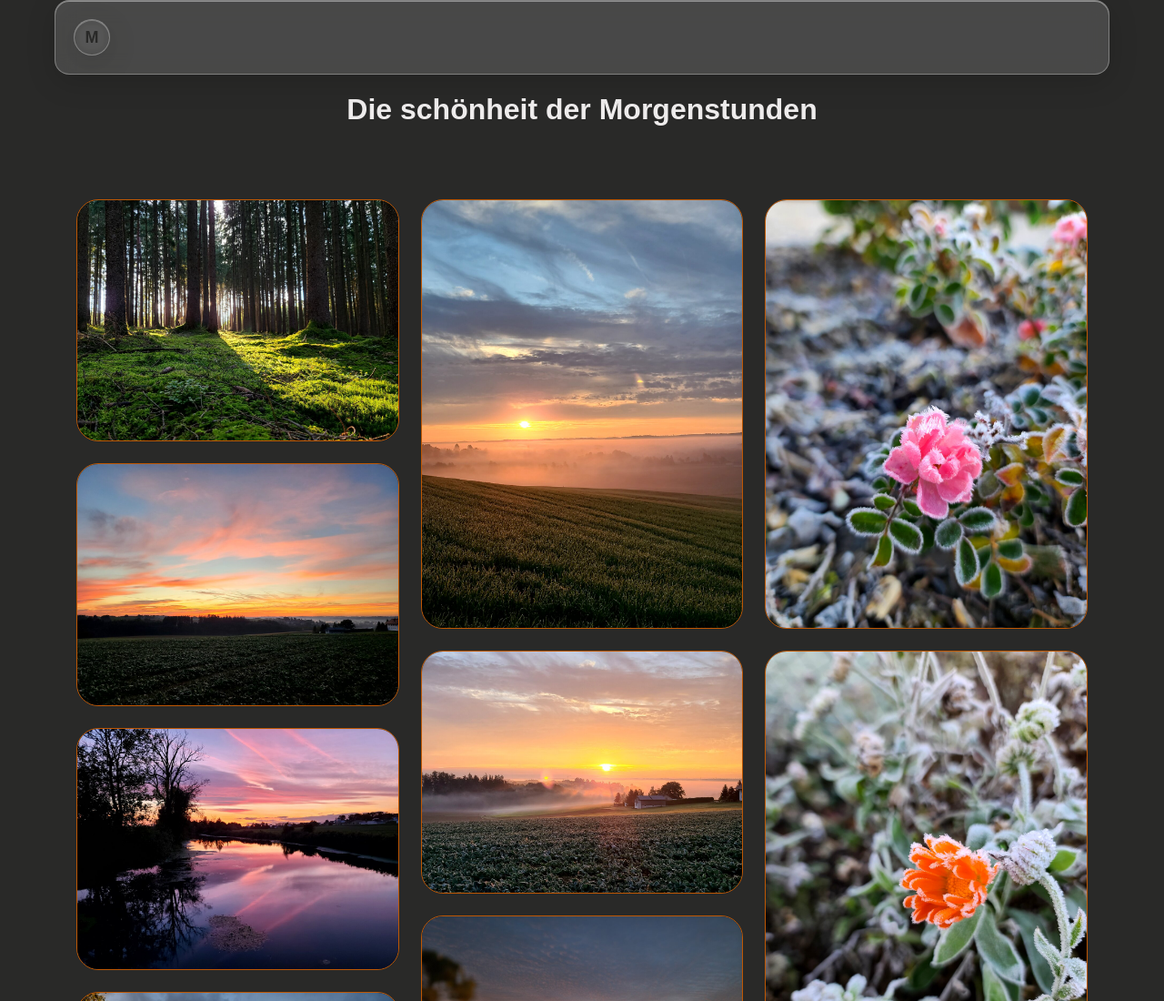
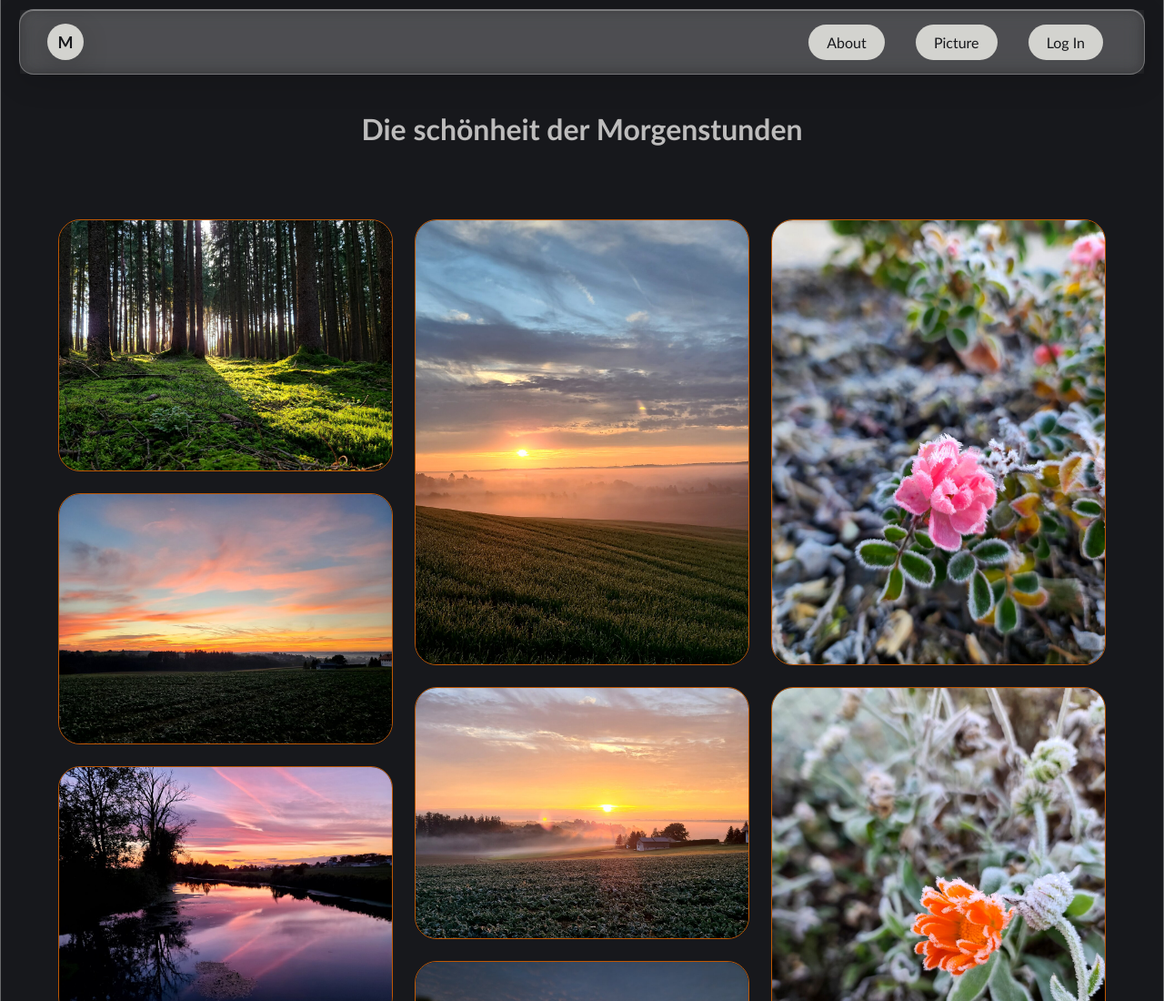
Before and after one commit to hauptm620-sketch/Nature_Cards, a plain HTML site: page index.html in a window 1280 px wide. Shown: the top 1100 px of the page at 91% size. Drawn offline with Linux system fonts and the light colour scheme.

Commit message:
nav links added

```diff
--- a/index.html
+++ b/index.html
@@ -11,6 +11,11 @@
     <header class="header">
       <div class="brand">
         <span class="logo">M</span>
+        <div class="link">
+          <a href="#kontakt" class="nav-link">About</a>
+          <a href="#kontakt" class="nav-link">Picture</a>
+          <a href="#kontakt" class="nav-link">Log In</a>
+        </div>
       </div>
     </header>
     <div class="titel">
--- a/style.css
+++ b/style.css
@@ -2,16 +2,16 @@
 :root {
   /*========== Colors ==========*/
   --first-color: hsl(82, 60%, 28%);
-  --title-color: hsl(0, 6%, 93%);
+  --title-color: hsl(0, 1%, 74%);
   --text-color: hsl(0, 0%, 35%);
-  --body-color: hsl(60, 1%, 16%);
+  --body-color: hsl(225, 8%, 10%);
   /*--body-color: hsl(60, 1%, 85%);*/
-  --container-color: hsl(0, 0%, 100%);
+  --container-color: hsla(0, 0%, 100%, 0.349);
   --brand-color: hsl(60, 4%, 82%);
 
   /*========== Font and typography ==========*/
   /*.5rem = 8px | 1rem = 16px ...*/
-  --body-font: "Poppins", sans-serif;
+  --body-font: "Gill Sans", "Gill Sans MT", Calibri, "Trebuchet MS", sans-serif;
   --h2-font-size: 1.25rem;
   --small-font-size: 0.813rem;
 }
@@ -33,18 +33,21 @@
 
 body {
   font-family: var(--body-font);
-  max-width: 1200px;
+  max-width: 1400px;
   margin: 0 auto;
   background-color: var(--body-color);
   color: var(--text-color);
-  padding: 0 20px;
+  padding: 10px 20px;
+  border-right: 1px solid var(--container-color);
+  border-left: 1px solid var(--container-color);
 }
 
 .header {
+  width: 100%;
+  box-sizing: border-box;
   display: flex;
   align-items: center;
   justify-content: space-between;
-  border-bottom: 1px solid black;
   /* 1. Halbtransparenter Hintergrund */
   background: rgba(255, 255, 255, 0.15);
 
@@ -61,11 +64,23 @@ body {
   position: sticky;
   top: 0;
   z-index: 100;
-
 }
 
 .brand {
-  width: 40px;
+  /* 1. Der Container für die gesamte Leiste (Links & Rechts) */
+
+  display: flex;
+  align-items: center;
+  justify-content: space-between;
+  padding: 15px 30px; /* Abstand nach innen */
+  width: 100%;
+
+  /* Optional: Dein Milchglas-Effekt für die gesamte Header-Leiste */
+  background: rgba(32, 32, 32, 0.15);
+  backdrop-filter: blur(8px) saturate(120%);
+  -webkit-backdrop-filter: blur(8px) saturate(120%);
+
+  /*width: 40px;
   height: 40px;
   text-align: center;
   margin: 20px;
@@ -82,29 +97,60 @@ body {
     0px 0px 44px rgba(3, 7, 18, 0.17);
   display: flex;
   align-items: center;
-  justify-content: center;
+  justify-content: space-between;*/
   /* 1. Halbtransparenter Hintergrund */
-  background: rgba(32, 32, 32, 0.15);
+  /*background: rgba(32, 32, 32, 0.15);*/
 
   /* 2. Milchglas-Unschärfe für den Hintergrund */
-  backdrop-filter: blur(8px) saturate(120%);
+  /*backdrop-filter: blur(8px) saturate(120%);
   -webkit-backdrop-filter: blur(8px) saturate(120%); /* Für Safari-Support */
 
   /* 3. Feine Lichtkante (Rahmen) & Schatten für räumliche Tiefe */
-  border: 1px solid rgba(255, 255, 255, 0.3);
+  /*border: 1px solid rgba(255, 255, 255, 0.3);
   box-shadow:
     0 8px 32px rgba(0, 0, 0, 0.15),
     inset 0 1px 0 rgba(197, 196, 196, 0.39); /* Innerer Lichtreflex oben */
 }
 
 .logo {
+  width: 40px;
+  height: 40px;
+  border-radius: 50%;
+  background: var(--brand-color);
+  color: var(--body-color);
   font-size: 18px;
   font-weight: bold;
+
+  /* Zentriert das "M" perfekt in der Mitte des Kreises */
+  display: flex;
+  align-items: center;
+  justify-content: center;
+
+  box-shadow: 0 8px 32px rgba(0, 0, 0, 0.15);
 }
 
+.nav-link {
+  padding: 10px 20px;
+  margin: 0 15px;
+  color: var(--body-color);
+  text-decoration: none;
+  background: var(--brand-color);
+  border-radius: 1.5rem;
+}
+
+
+.nav-link:hover {
+   box-shadow:
+    0px 0px 1px rgba(3, 7, 18, 0.17),
+    0px 0px 5px rgba(3, 7, 18, 0.17),
+    0px 0px 11px rgba(3, 7, 18, 0.17),
+    0px 0px 20px rgba(3, 7, 18, 0.17),
+    0px 0px 31px rgba(3, 7, 18, 0.17),
+    0px 0px 44px rgba(3, 7, 18, 0.17);
+}
 .titel {
   color: var(--title-color);
-  margin-top: 20px;
+  margin-top: 40px;
   display: flex;
   justify-content: center;
   text-align: center;
@@ -162,7 +208,6 @@ flex-wrap: wrap;
 .card__img:hover {
   transform: scale(1.1);
   border-radius: 1.5rem;
-
 }
 
 footer {
@@ -170,7 +215,7 @@ footer {
   justify-content: center;
   margin: 20px 0;
   padding: 20px 0;
-  border-top: 1px solid black;
+  border-top: 1px solid var(--container-color);
 }
 
 .back-to-top {
@@ -193,6 +238,12 @@ footer {
 .visible {
   opacity: 1;
   pointer-events: auto; /*Button wird wieder anklickbar sobald er erscheint*/
+}
+
+@media screen and (max-width: 768px) {
+  body {
+    font-size: 12px;
+  }
 }
 /*
 .card__data {
@@ -252,7 +303,6 @@ footer {
 .card__article:not(:hover) .card__data {
   animation: remove-data 1s forwards;
 }*/
-
 
 /* Card animation */
 /*@keyframes show-data {
```
Lines whose indentation alone changed are shown as unchanged.
